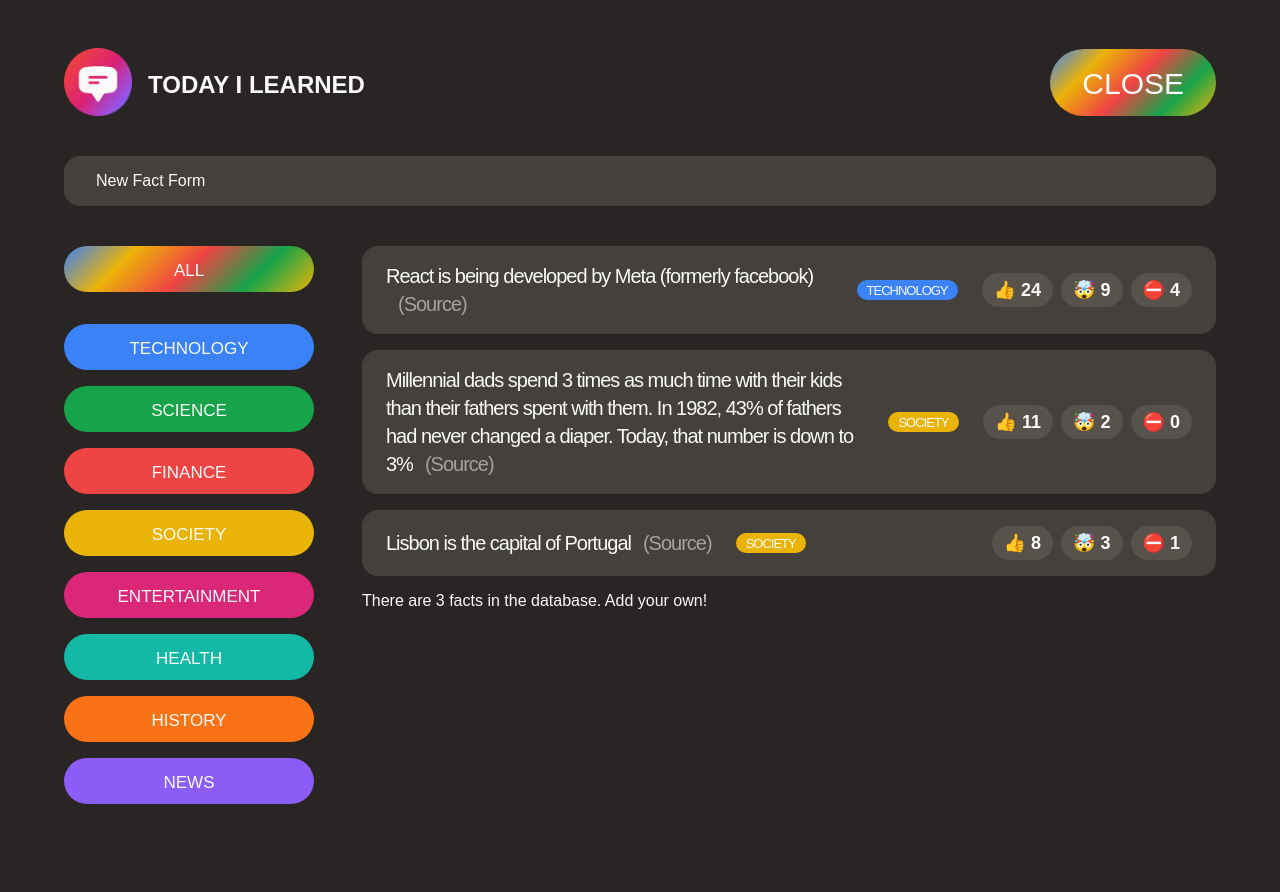
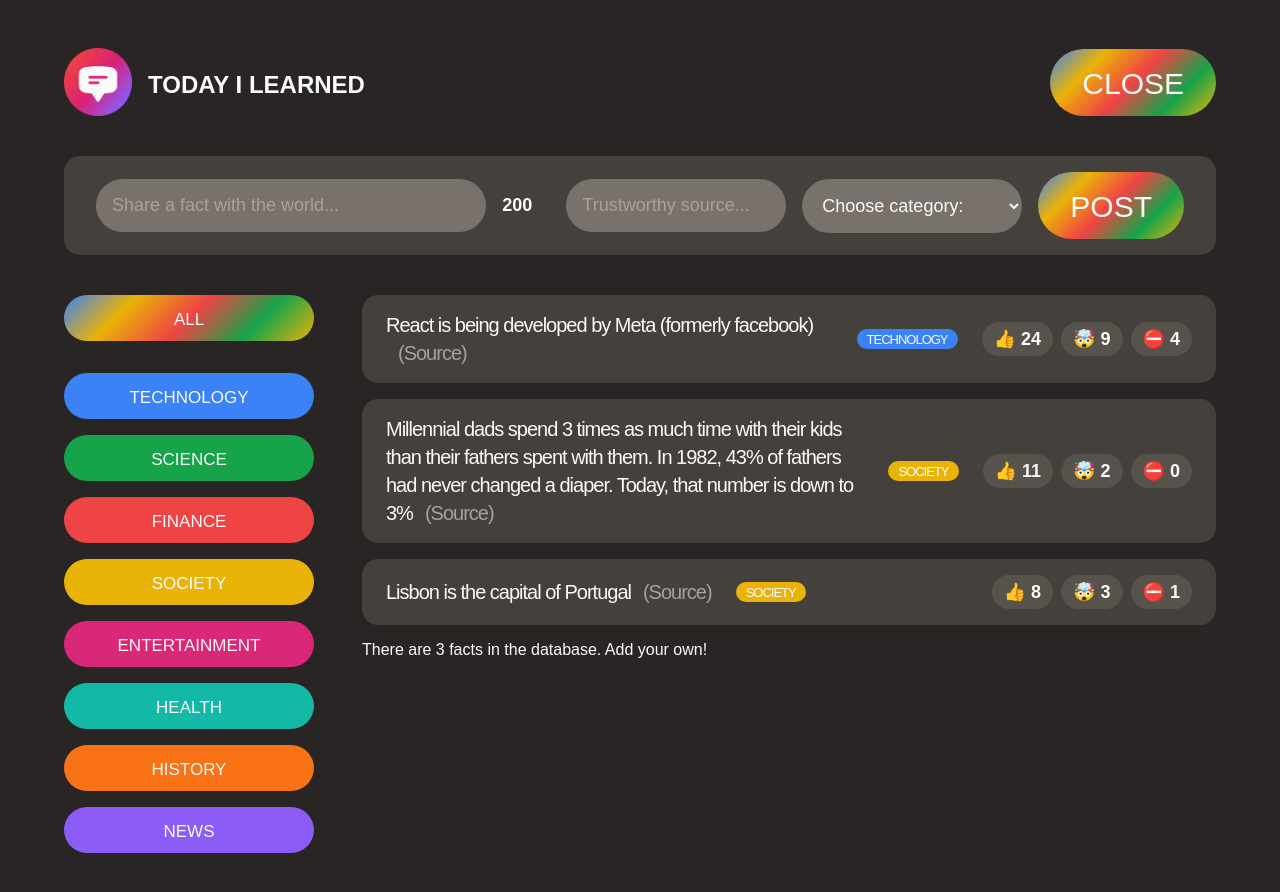
Before and after one commit to brand0nwilliams/today-i-learned, a React (Create React App) app: page / in a window 1280 px wide. Both pictures are taken after a click on the button "SHARE A FACT". Shown: the top 892 px of the page. Built offline with nearby package versions, Linux system fonts and the light colour scheme; a web font is replaced by a local one.

Commit message:
Reactifying forms.

```diff
--- a/src/App.js
+++ b/src/App.js
@@ -120,14 +120,6 @@
   );
 }
 
-function NewFactForm() {
-  return (
-    <form className="fact-form">
-      New Fact Form
-    </form>
-  );
-}
-
 const CATEGORIES = [
   {
     name: "technology",
@@ -144,6 +136,58 @@
   { name: "history", color: "#f97316" },
   { name: "news", color: "#8b5cf6" },
 ];
+
+function NewFactForm() {
+  const [text, setText] = useState("");
+  const [source, setSource] =
+    useState("");
+  const [category, setCategory] =
+    useState("");
+
+  return (
+    <form className="fact-form">
+      {/* <!--- "input" is a self closing element with no content --> */}
+      <input
+        type="text"
+        placeholder="Share a fact with the world..."
+        value={text}
+        onChange={(e) =>
+          setText(e.target.value)
+        }
+      />
+      <span>200</span>
+      <input
+        type="text"
+        placeholder="Trustworthy source..."
+        value={source}
+        onChange={(e) =>
+          setSource(e.target.value)
+        }
+      />
+      <select
+        value={category}
+        onChange={(e) =>
+          setCategory(e.target.value)
+        }
+      >
+        <option value="">
+          Choose category:
+        </option>
+        {CATEGORIES.map((cat) => (
+          <option
+            key={cat.name}
+            value={cat.name}
+          >
+            {cat.name.toUpperCase()}
+          </option>
+        ))}
+      </select>
+      <button className="btn btn-large">
+        Post
+      </button>
+    </form>
+  );
+}
 
 function CategoryFilter() {
   return (
```
